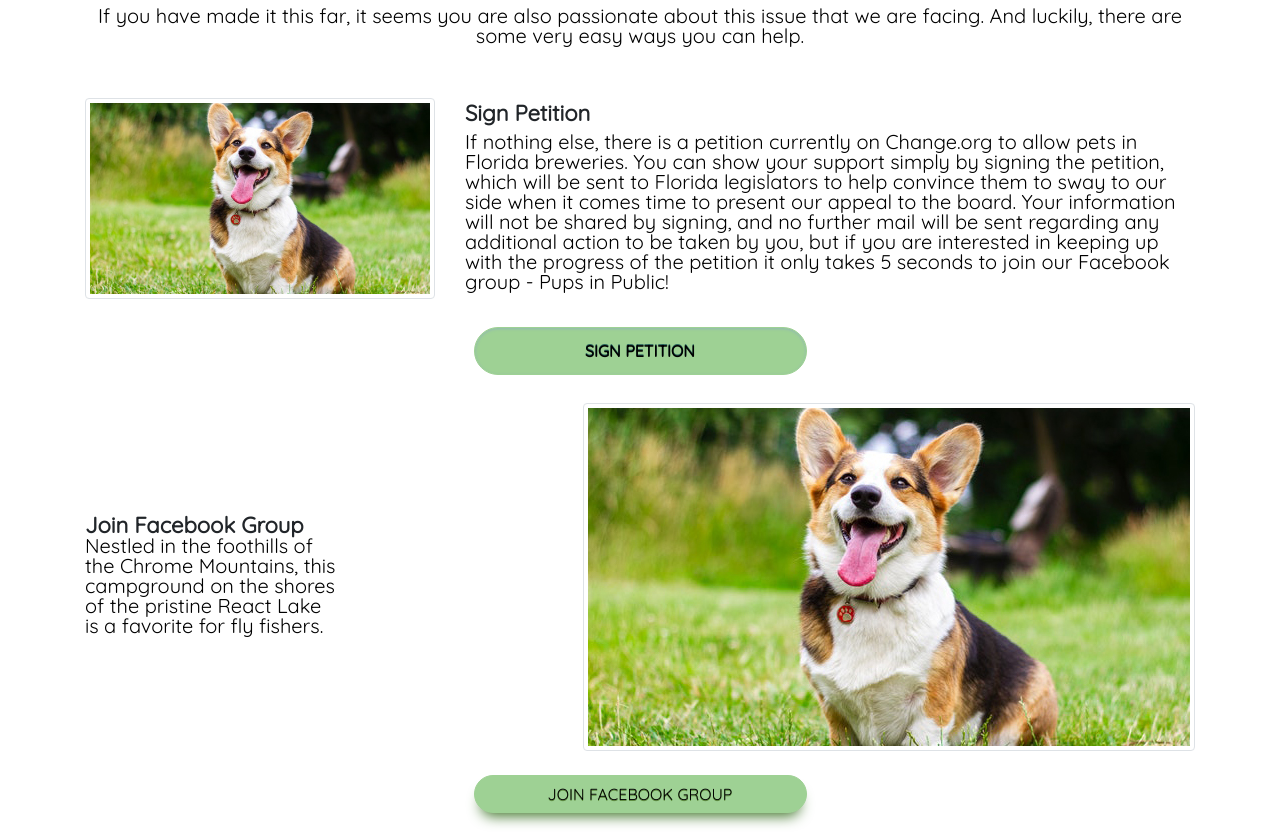
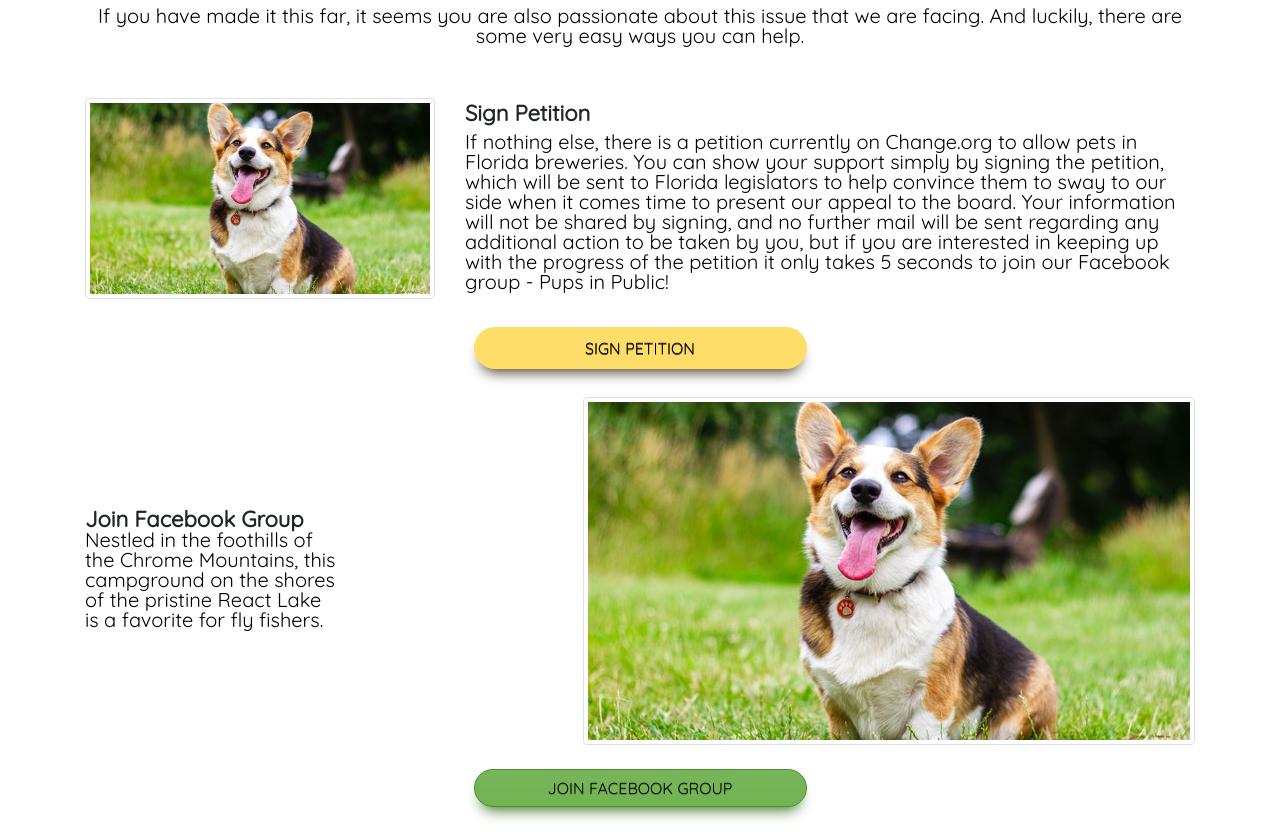
Before and after one commit to eguffey1/WebWorkshopProject, a website: page action.html in a window 1280 px wide. Shown: the part 526-1358 px from the top of the page. Drawn offline with nearby package versions, Linux system fonts and the light colour scheme.

Commit message:
fixed buttons

```diff
--- a/action.html
+++ b/action.html
@@ -104,7 +104,7 @@
       <p>Your signature can go a long way!</p>
       </p>
 
-      <a  href="https://www.change.org/p/arron-bean-allow-pets-in-florida-breweries" target="_blank"><button type="button" class="myButton btn cover-btn btn-primary">SIGN PETITION</button></a>
+      <a class="sign-link" href="https://www.change.org/p/arron-bean-allow-pets-in-florida-breweries" target="_blank"><button type="button" class="myButton btn cover-btn btn-primary">SIGN PETITION</button></a>
     </div>
   </div>
   <div class="container" >
@@ -130,7 +130,7 @@
 
 
     <div class="mb-4 text-center">
-    <a  href="https://www.change.org/p/arron-bean-allow-pets-in-florida-breweries" target="_blank"><button type="button" class="myButton2 cover-btn btn">SIGN PETITION</button></a>
+    <a class="sign-link" href="https://www.change.org/p/arron-bean-allow-pets-in-florida-breweries" target="_blank"><button type="button" class="myButton2 cover-btn btn">SIGN PETITION</button></a>
   </div>
 
   <div class="row row-content align-items-center">
@@ -148,7 +148,7 @@
 </div>
 
     <div class="mb-4 mt-1 text-center">
-      <a  href="https://www.facebook.com/groups/494996907843289/" target="_blank"><button type="button" class="myButton btn-primary cover-btn btn">JOIN FACEBOOK GROUP</button></a>
+      <a class="sign-link" href="https://www.facebook.com/groups/494996907843289/" target="_blank"><button type="button" class="myButton btn-primary cover-btn btn">JOIN FACEBOOK GROUP</button></a>
     </div>
 
 
@@ -180,7 +180,7 @@
   </ul>
 </div>
 <div class="mb-5 text-center">
-  <a  href="#" target="_blank"><button type="button" class="myButton2 cover-btn btn">DONATE NOW!</button></a>
+  <a class="sign-link" href="#" target="_blank"><button type="button" class="myButton2 cover-btn btn">DONATE NOW!</button></a>
 </div>
   </body>
   </html>
--- a/css/index.css
+++ b/css/index.css
@@ -35,9 +35,7 @@ position: relative;
   color: black;
   width: 15%;
   margin-top: 1.8%;
-  background: #9ED194;
   border-radius: 50px;
-  border-color:  #9ED194;
 }
 
 /*****************************/
--- a/css/main.css
+++ b/css/main.css
@@ -66,7 +66,7 @@ border-radius:4px;
 border:1px solid #4b8f29;
 display:inline-block;
 cursor:pointer;
-color:#ffffff;
+color:black;
 font-size:16px;
 padding:6px 12px;
 text-decoration:none;
@@ -80,28 +80,25 @@ background-color:#72b352;
 position:relative;
 top:1px;
 }
+
 .myButton2 {
-box-shadow:inset 0px 1px 3px 0px #91b8b3;
-background:linear-gradient(to bottom, #768d87 5%, #6c7c7c 100%);
-background-color:#768d87;
-border-radius:5px;
-border:1px solid #566963;
-display:inline-block;
-cursor:pointer;
-color:#ffffff;
-font-size:15px;
-font-weight:bold;
-padding:11px 23px;
-text-decoration:none;
-text-shadow:0px -1px 0px #2b665e;
+	box-shadow: 0px 10px 14px -7px #423b22;
+	background-color:#fede69;
+	border-radius:8px;
+	display:inline-block;
+	cursor:pointer;
+	color:black;
+	padding:8px 16px;
+	text-decoration:none;
+	text-shadow:0px 1px 0px #5c4f1f;
 }
 .myButton2:hover {
-background:linear-gradient(to bottom, #6c7c7c 5%, #768d87 100%);
-background-color:#6c7c7c;
+  background-color:#dbbf5c;
+  color: white;
 }
 .myButton2:active {
-position:relative;
-top:1px;
+	position:relative;
+	top:1px;
 }
 .fieldset {
   border: 2px solid black;
```
Also changed, not shown: index.html (+2 -2 lines).
